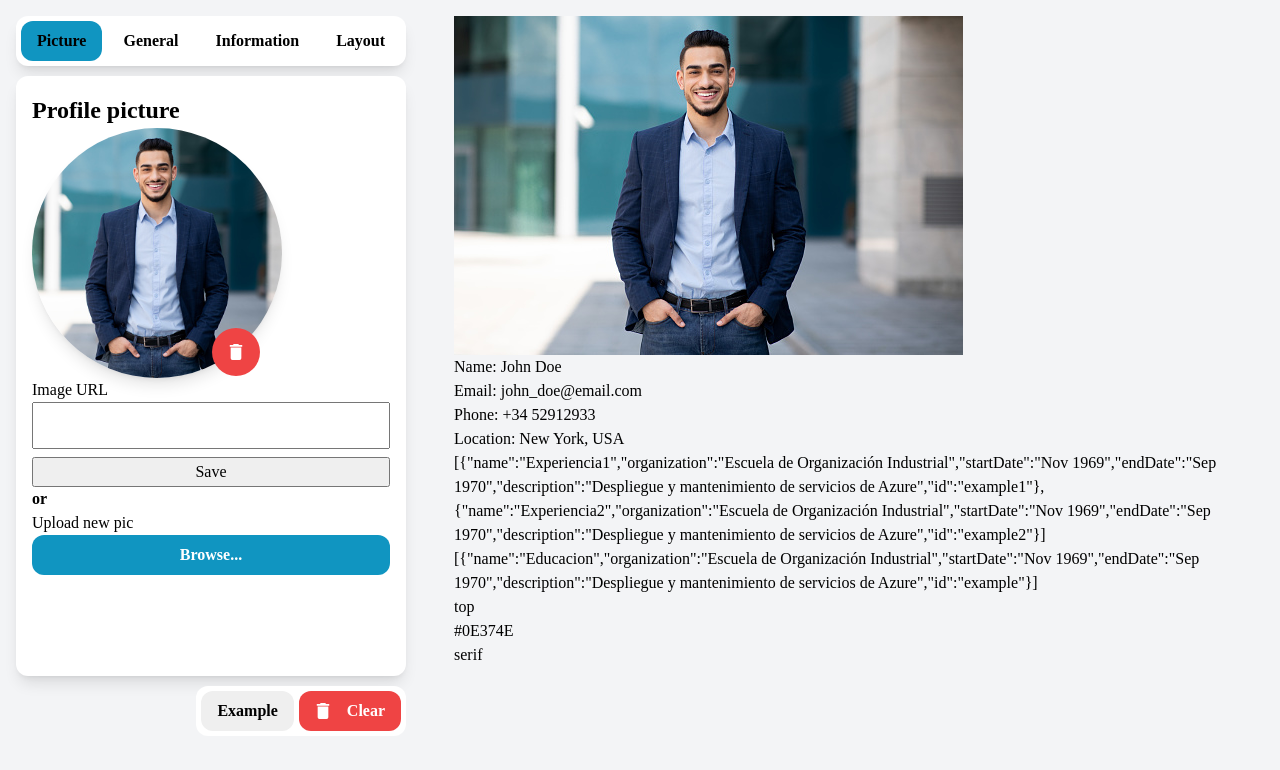
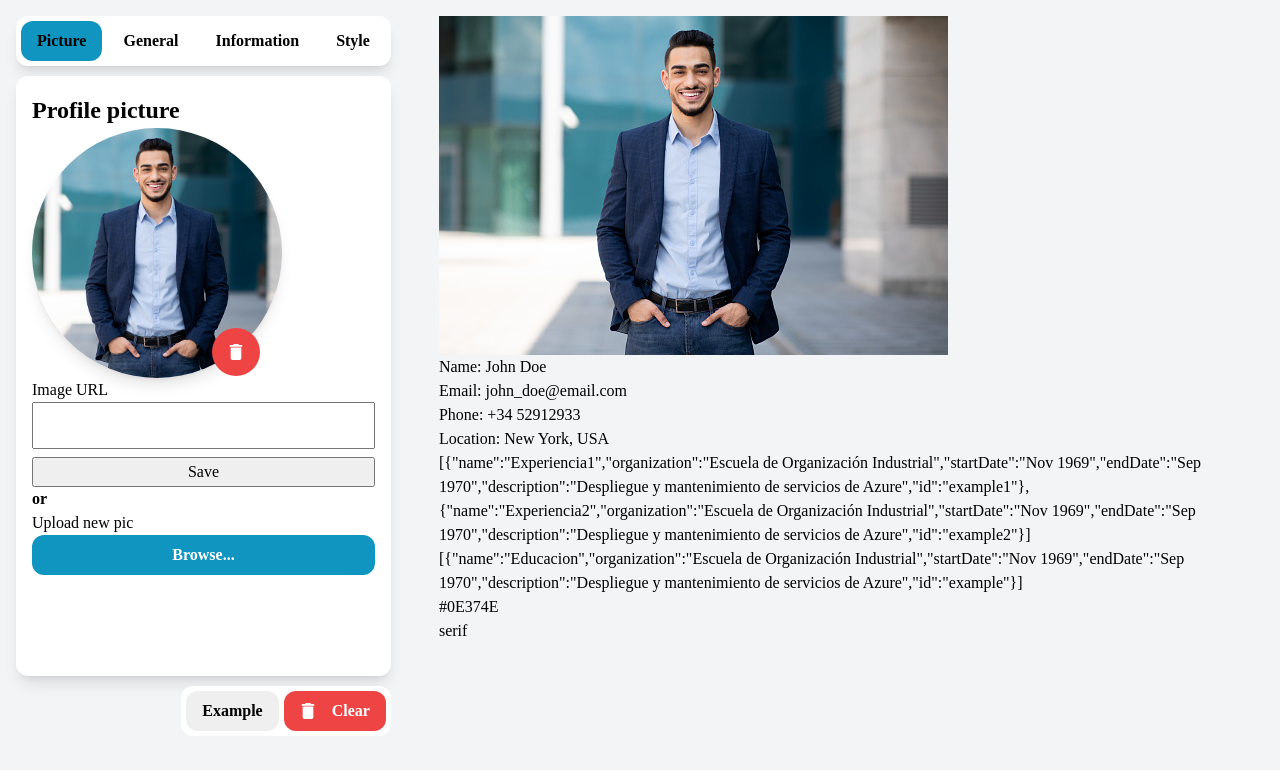
Before and after one commit to angelrcd/odin-cv-application, a React (Vite) app: page / in a window 1280 px wide. Shown: the top 770 px of the page. Built offline with nearby package versions, Linux system fonts and the light colour scheme.

Commit message:
Remove layout state, renamed tab and component to style

```diff
--- a/src/components/App.jsx
+++ b/src/components/App.jsx
@@ -14,11 +14,10 @@ function App() {
   const generalState = { firstName, lastName, email, phone, location };
   const [experience, setExperience] = useState(EXAMPLE.experience);
   const [education, setEducation] = useState(EXAMPLE.education);
-  const [layout, setLayout] = useState("top");
   const [color, setColor] = useState("#0E374E");
   const [font, setFont] = useState("serif");
-  const styleData = [layout, color, font];
-  const styleHandlers = [setLayout, setColor, setFont];
+  const styleData = [color, font];
+  const styleHandlers = [setColor, setFont];
 
   // Event Handlers
   const handleFirstNameChange = (newVal) => setfirstName(newVal);
--- a/src/components/EditorForms.jsx
+++ b/src/components/EditorForms.jsx
@@ -1,7 +1,7 @@
 import Picture from "./tabs/Picture";
 import General from "./tabs/General";
 import Information from "./tabs/Information";
-import Layout from "./tabs/Layout";
+import Style from "./tabs/Style";
 import { useState } from "react";
 
 export default function EditorForms({
@@ -50,7 +50,7 @@ export default function EditorForms({
         />
       );
     case 3:
-      return <Layout styles={styles} styleHandlers={styleHandlers} />;
+      return <Style styles={styles} styleHandlers={styleHandlers} />;
     default:
       break;
   }
--- a/src/components/Preview.jsx
+++ b/src/components/Preview.jsx
@@ -6,7 +6,7 @@ export default function Preview({
   styles,
 }) {
   const fullName = generalState.firstName + " " + generalState.lastName;
-  const [layout, color, font] = styles;
+  const [color, font] = styles;
 
   return (
     <div>
@@ -17,7 +17,6 @@ export default function Preview({
       <p>Location: {generalState.location}</p>
       <p>{JSON.stringify(experience)}</p>
       <p>{JSON.stringify(education)}</p>
-      <p>{layout}</p>
       <p>{color}</p>
       <p>{font}</p>
     </div>
--- a/src/components/tabs/Layout.jsx
+++ b/src/components/tabs/Style.jsx
@@ -1,21 +1,9 @@
-export default function Layout({ styles, styleHandlers }) {
-  const [layout, color, font] = styles;
-  const [setLayout, setColor, setFont] = styleHandlers;
+export default function Style({ styles, styleHandlers }) {
+  const [color, font] = styles;
+  const [setColor, setFont] = styleHandlers;
 
   return (
-    <section id="layout-form" role="tabpanel" className="editor-form">
-      <section>
-        <h2>Layout</h2>
-        <button className="btn" onClick={() => setLayout("top")}>
-          Top
-        </button>
-        <button className="btn" onClick={() => setLayout("left")}>
-          Left
-        </button>
-        <button className="btn" onClick={() => setLayout("right")}>
-          Right
-        </button>
-      </section>
+    <section id="style-form" role="tabpanel" className="editor-form">
       <section>
         <h2>Color</h2>
         <label>
--- a/src/constants.js
+++ b/src/constants.js
@@ -2,7 +2,7 @@ import dayjs from "dayjs";
 import customParseFormat from "dayjs/plugin/customParseFormat";
 dayjs.extend(customParseFormat);
 
-export const TABS = ["Picture", "General", "Information", "Layout"];
+export const TABS = ["Picture", "General", "Information", "Style"];
 export const EXAMPLE = {
   profilePicUrl: "/sample-profile.jpg",
   firstName: "John",
--- a/src/index.css
+++ b/src/index.css
@@ -290,11 +290,11 @@ button.clear {
 }
 
 /* Style */
-#layout-form section {
+#style-form section {
   padding-bottom: 1.5rem;
 }
 
-#layout-form button {
+#style-form button {
   margin-right: 5px;
 }
 
```
